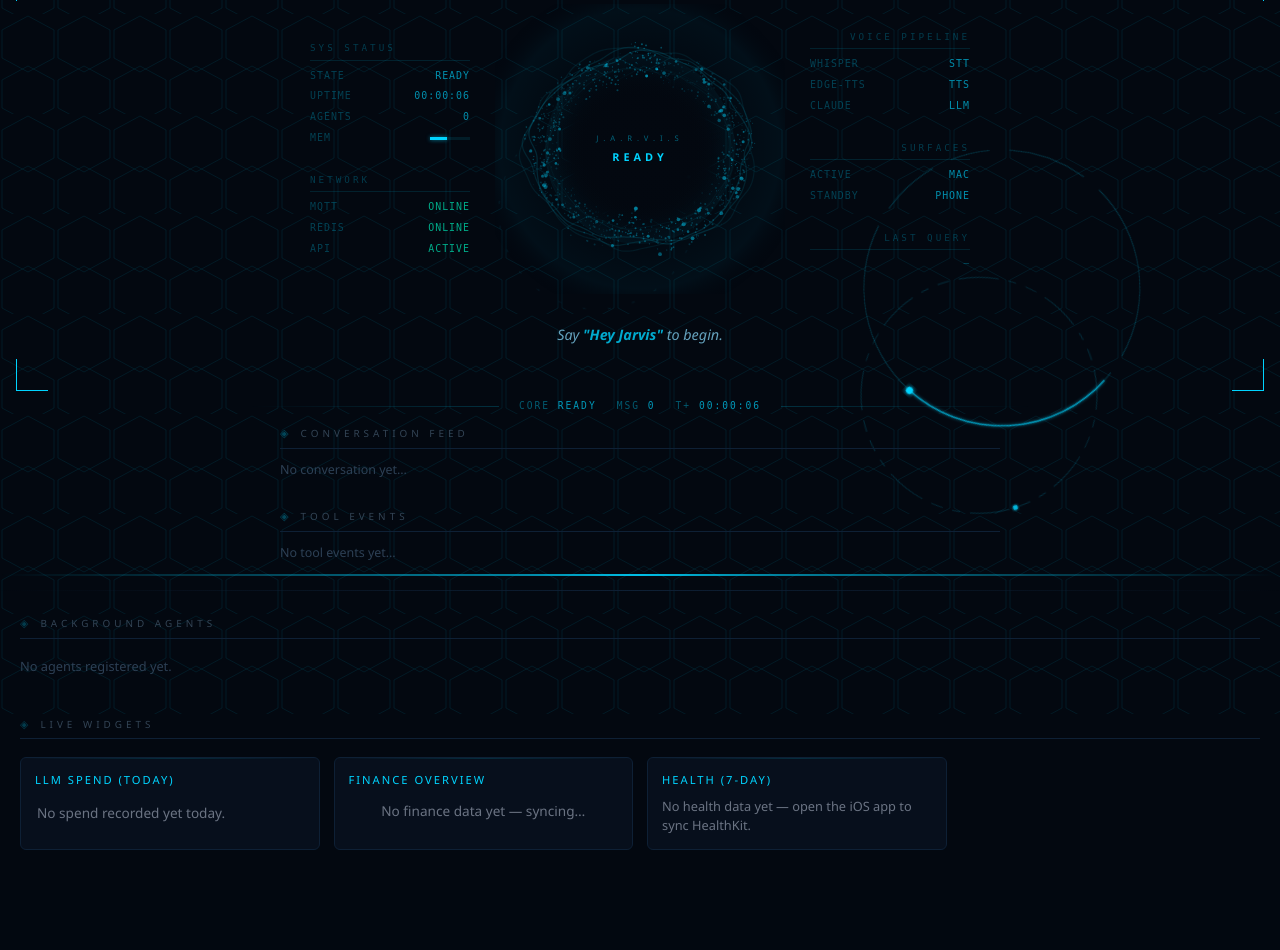
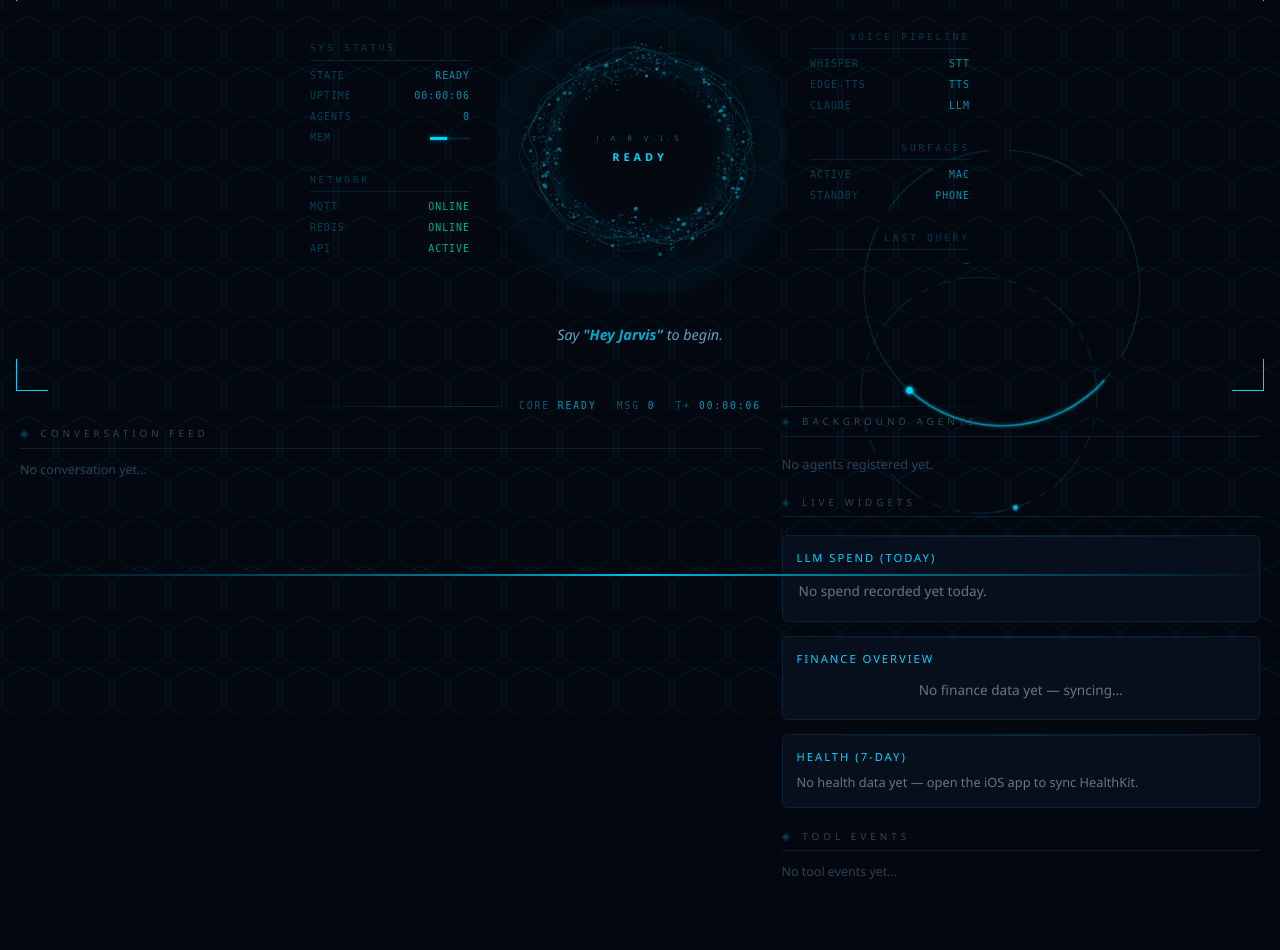
Before and after one commit to Omar102598/Jarvis, a FastAPI app: page / in a window 1280 px wide. Shown: the part 86-1036 px from the top of the page. Before the commit the page ends 936 px from the top, so only its background shows below. Run offline with FastAPI, Linux system fonts and the light colour scheme; data that the repository does not hold is empty.

Commit message:
Dashboard: two-column workspace instead of one long stack
Everything lived in a single vertical column — conversation, tool log, agent
activity, approvals, agents, widgets — so all six competed equally for
attention and almost nothing was visible without scrolling.

The ordering worked against you specifically: Approvals, which is by definition
the list of things WAITING ON A DECISION FROM YOU, sat fourth, below a
diagnostic log. And the conversation feed was capped at 240px while the tool
log got 320px, so the log was literally given more room than the conversation
it annotates.

Now:
  primary column  — the conversation, raised to min(56vh, 620px)
  side column     — approvals first (they need a decision), then agents, then
                    widgets, then the diagnostics

Tool events and agent activity move to the side and shrink, because tool calls
now render inline in the conversation itself. The standalone log is a debugging
aid rather than the main view, and it should not be sized like the main view.

Collapses to a single column below 1100px, where side-by-side stops helping.

This is a layout change only — no markup was rewritten and every element the
JS binds to is untouched. Verified by rendering the template and checking all
eleven live-updated ids still exist, that tag balance is byte-identical to
develop's (SVG stripped, since HTMLParser mis-parses self-closing SVG), and by
serving the real page from the deployed dashboard behind the new login.

Co-Authored-By: Claude Opus 5 <noreply@anthropic.com>

```diff
--- a/services/dashboard/templates/index.html
+++ b/services/dashboard/templates/index.html
@@ -484,7 +484,9 @@
       display: flex;
       flex-direction: column;
       gap: 8px;
-      max-height: 240px;
+      /* Was 240px — shorter than the tool log sitting beneath it,
+         which made the log look more important than the conversation. */
+      max-height: min(56vh, 620px);
       overflow-y: auto;
       padding-right: 4px;
     }
@@ -525,6 +527,35 @@
     }
 
     /* ── Agents ── */
+    /* Two-column workspace.
+       Everything used to be one long vertical stack, so the conversation, a
+       diagnostic log and the agent grid all competed equally for attention and
+       nothing was visible without scrolling. Now: the conversation is the
+       primary column, and things that need a decision or a glance sit beside it.
+
+       Single column below 1100px — side-by-side stops helping once each column
+       is too narrow to read. */
+    .workspace {
+      display: grid;
+      grid-template-columns: minmax(0, 1.55fr) minmax(300px, 1fr);
+      gap: 20px;
+      padding: 0 20px 40px;
+      align-items: start;
+      position: relative;
+      z-index: 1;
+    }
+    @media (max-width: 1100px) {
+      .workspace { grid-template-columns: 1fr; }
+    }
+    .workspace .agents-section,
+    .workspace .conv-section,
+    .workspace .timeline-section { padding: 0; }
+    .col-main, .col-side { display: flex; flex-direction: column; gap: 20px; min-width: 0; }
+
+    /* Diagnostics are secondary now that tool calls render inline in the
+       conversation — kept for debugging, not given prime space. */
+    .col-side #tool-timeline { max-height: 220px; }
+
     .agents-section { padding: 0 20px 40px; position: relative; z-index: 1; }
     .section-label {
       font-size: 0.62rem; letter-spacing: 4px; color: #334455;
@@ -917,6 +948,9 @@
   <span class="hud-bar-item">T+ <span id="hb-up">00:00</span></span>
 </div>
 
+<div class="workspace">
+  <!-- Primary: the conversation. -->
+  <div class="col-main">
 <!-- ── Conversation ── -->
 <div class="conv-section">
   <div class="conv-section-label">Conversation Feed</div>
@@ -924,33 +958,15 @@
     <div style="font-size:0.78rem;color:#2d4055">No conversation yet…</div>
   </div>
 </div>
-
-<!-- ── Tool Event Timeline ── -->
-<div class="timeline-section">
-  <div class="conv-section-label">Tool Events</div>
-  <div id="tool-timeline">
-    <div style="font-size:0.78rem;color:#2d4055">No tool events yet…</div>
   </div>
-</div>
-
-<!-- ── Agent Activity (DEV mode) ── -->
-<div class="timeline-section" id="dev-activity-section" style="display:none">
-  <div class="conv-section-label">Agent Activity
-    <span style="color:var(--j-gold);font-size:0.56rem;letter-spacing:2px;margin-left:8px">DEV</span>
-  </div>
-  <div id="dev-activity">
-    <div style="font-size:0.78rem;color:#2d4055">No agent activity yet…</div>
-  </div>
-</div>
-
-<div class="divider"></div>
-
+
+  <!-- Supporting: what needs a decision first, then state, then diagnostics. -->
+  <div class="col-side">
 <!-- ── Approval Inbox ── -->
 <div class="agents-section" id="approvals-section" style="display:none">
   <div class="section-label">Approvals — Waiting on You</div>
   <div id="approvals-grid" style="display:grid;grid-template-columns:repeat(auto-fill,minmax(320px,1fr));gap:14px"></div>
 </div>
-
 <!-- ── Agents ── -->
 <div class="agents-section">
   <div class="section-label">Background Agents</div>
@@ -993,11 +1009,28 @@
     {% endfor %}
   </div>
 </div>
-
 <!-- ── Dynamic Widgets ── -->
 <div class="agents-section" id="widget-section" style="display:none">
   <div class="section-label">Live Widgets</div>
   <div id="widget-grid" style="display:grid;grid-template-columns:repeat(auto-fill,minmax(280px,1fr));gap:14px"></div>
+</div>
+<!-- ── Tool Event Timeline ── -->
+<div class="timeline-section">
+  <div class="conv-section-label">Tool Events</div>
+  <div id="tool-timeline">
+    <div style="font-size:0.78rem;color:#2d4055">No tool events yet…</div>
+  </div>
+</div>
+<!-- ── Agent Activity (DEV mode) ── -->
+<div class="timeline-section" id="dev-activity-section" style="display:none">
+  <div class="conv-section-label">Agent Activity
+    <span style="color:var(--j-gold);font-size:0.56rem;letter-spacing:2px;margin-left:8px">DEV</span>
+  </div>
+  <div id="dev-activity">
+    <div style="font-size:0.78rem;color:#2d4055">No agent activity yet…</div>
+  </div>
+</div>
+  </div>
 </div>
 
 <!-- ── Toast ── -->
```
